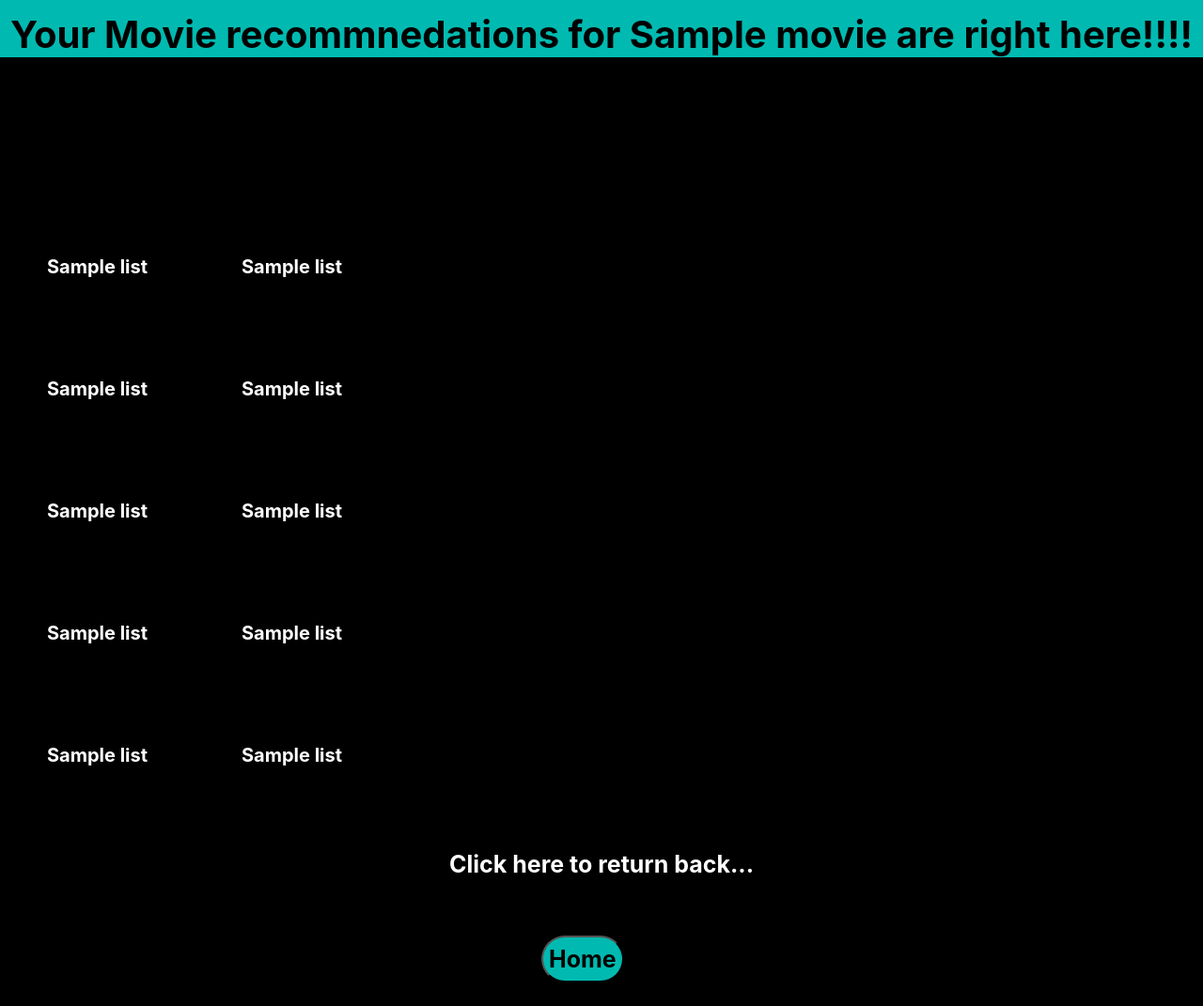
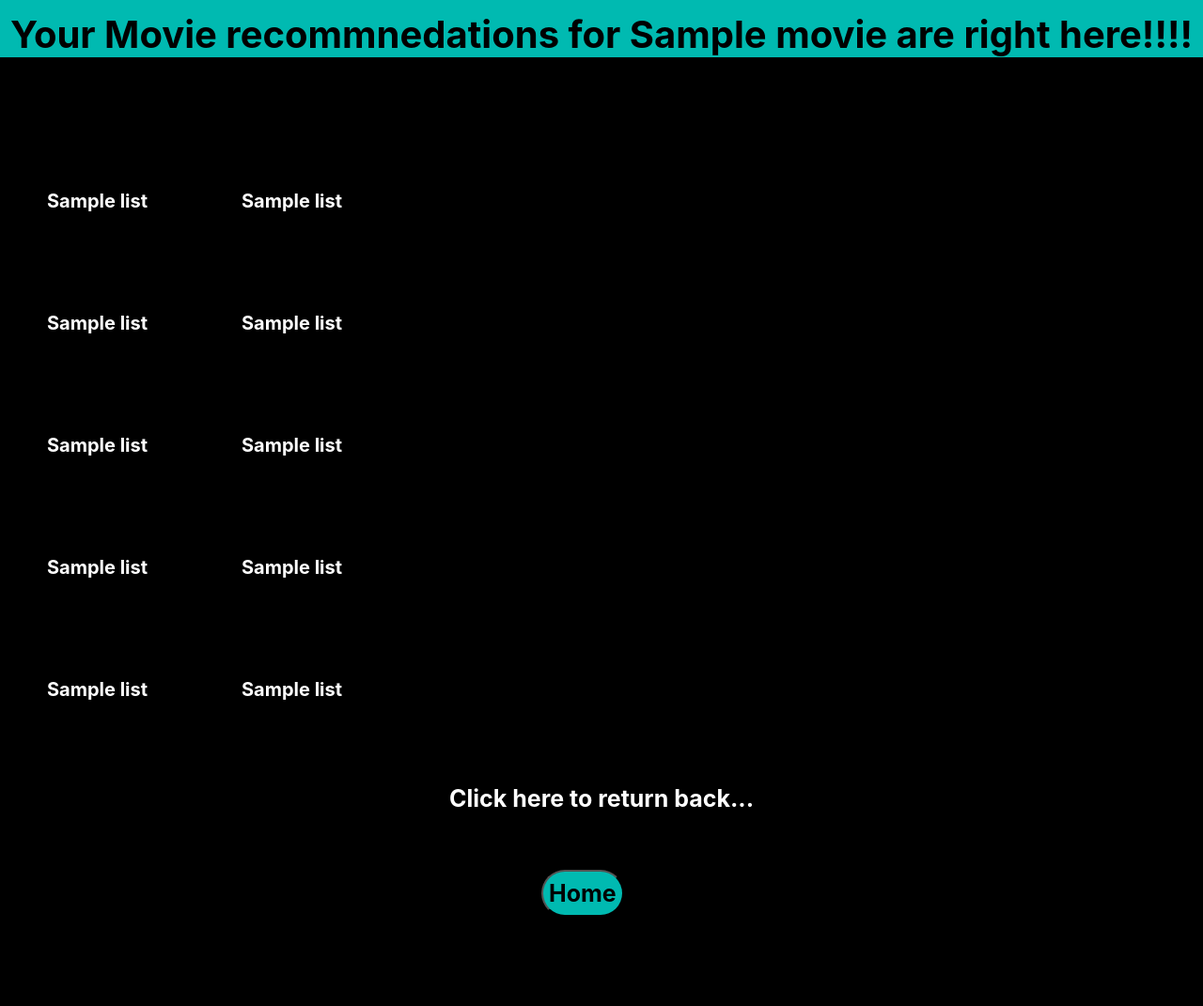
Before and after one commit to Arpit2401/Movie-Recommendation-Website, a Flask app: template templates/result.html in a window 1280 px wide. Shown: the whole page at 94% size. After the commit the page ends 974 px from the top, so only its background shows below. Run offline with Flask 2, Linux system fonts and the light colour scheme; the template is opened without the code that fills it: most values are stand-ins (such as "Sample title", 1, 10 or a date in 2020); some libraries are stand-ins or nearby versions.

Commit message:
Update result.html

```diff
--- a/templates/result.html
+++ b/templates/result.html
@@ -16,42 +16,43 @@
 <header class="d-block">
 <h1 style="background-color: #00bab1;
   color: black;
+  width: 100%;
   padding-top: 0.8rem;
   border-width: 1px;
   outline: none;
   text-align: center;
-  font-weight: bold;" class="d-block w-100">Your Movie recommnedations  {%if(movie!='')%} for {{movie}} {%endif%} are right here!!!!</h1>
+  font-weight: bold;" class="d-block">Your Movie recommnedations  {%if(movie!='')%} for {{movie}} {%endif%} are right here!!!!</h1>
 </header>
 <div class="d-block">
-    <table style="font-size: 20px; padding-top: 150px;" class="d-block w-100">
+    <table style="font-size: 20px; padding-top: 80px;" class="d-block w-100">
 
       <tr style="padding: 50px;">
-        <td style="padding: 50px;font-weight: bold;margin-left: 250px;">{{list[0]}}</td>
-        <td style="padding: 50px;font-weight: bold;">{{list[1]}}</td>
+        <td style="padding: 50px;font-weight: bold;margin-left: 200px;">{{list[0]}}</td>
+        <td style="padding-left: 50px;font-weight: bold;">{{list[1]}}</td>
         <!-- <td style="padding: 50px;font-weight: bold;">{{list[2]}}</td> -->
         <!-- <td style="padding: 50px;font-weight: bold;">{{list[3]}}</td> -->
       </tr>
       <tr style="padding: 50px;">
-        <td style="padding: 50px;font-weight: bold;margin-left: 250px;">{{list[2]}}</td>
-        <td style="padding: 50px;font-weight: bold;">{{list[3]}}</td>
+        <td style="padding: 50px;font-weight: bold;margin-left: 200px;">{{list[2]}}</td>
+        <td style="padding-left: 50px;font-weight: bold;">{{list[3]}}</td>
         <!-- <td style="padding: 50px;font-weight: bold;">{{list[6]}}</td> -->
         <!-- <td style="padding: 50px;font-weight: bold;">{{list[7]}}</td> -->
       </tr>
       <tr style="padding: 50px;">
-        <td style="padding: 50px;font-weight: bold;margin-left: 250px;">{{list[4]}}</td>
-        <td style="padding: 50px;font-weight: bold;">{{list[5]}}</td>
+        <td style="padding: 50px;font-weight: bold;margin-left: 200px;">{{list[4]}}</td>
+        <td style="padding-left: 50px;font-weight: bold;">{{list[5]}}</td>
         <!-- <td style="padding: 50px;font-weight: bold;">{{list[10]}}</td> -->
         <!-- <td style="padding: 50px;font-weight: bold;">{{list[11]}}</td> -->
       </tr>
     <tr style="padding: 50px;">
-        <td style="padding: 50px;font-weight: bold; margin-left: 250px;">{{list[6]}}</td>
-        <td style="padding: 50px;font-weight: bold;">{{list[7]}}</td>
+        <td style="padding: 50px;font-weight: bold; margin-left: 200px;">{{list[6]}}</td>
+        <td style="padding-left: 50px;font-weight: bold;">{{list[7]}}</td>
         <!-- <td style="padding: 50px;font-weight: bold;">{{list[14]}}</td> -->
         <!-- <td style="padding: 50px;font-weight: bold;">{{list[15]}}</td> -->
       </tr>
       <tr style="padding: 50px;">
-        <td style="padding: 50px;font-weight: bold;margin-left: 250px;">{{list[8]}}</td>
-        <td style="padding: 50px;font-weight: bold;">{{list[9]}}</td>
+        <td style="padding: 50px;font-weight: bold;margin-left: 200px;">{{list[8]}}</td>
+        <td style="padding-left: 50px;font-weight: bold;">{{list[9]}}</td>
         <!-- <td style="padding: 50px;font-weight: bold;">{{list[18]}}</td> -->
         <!-- <td style="padding: 50px;font-weight: bold;">{{list[19]}}</td> -->
       </tr>
```
